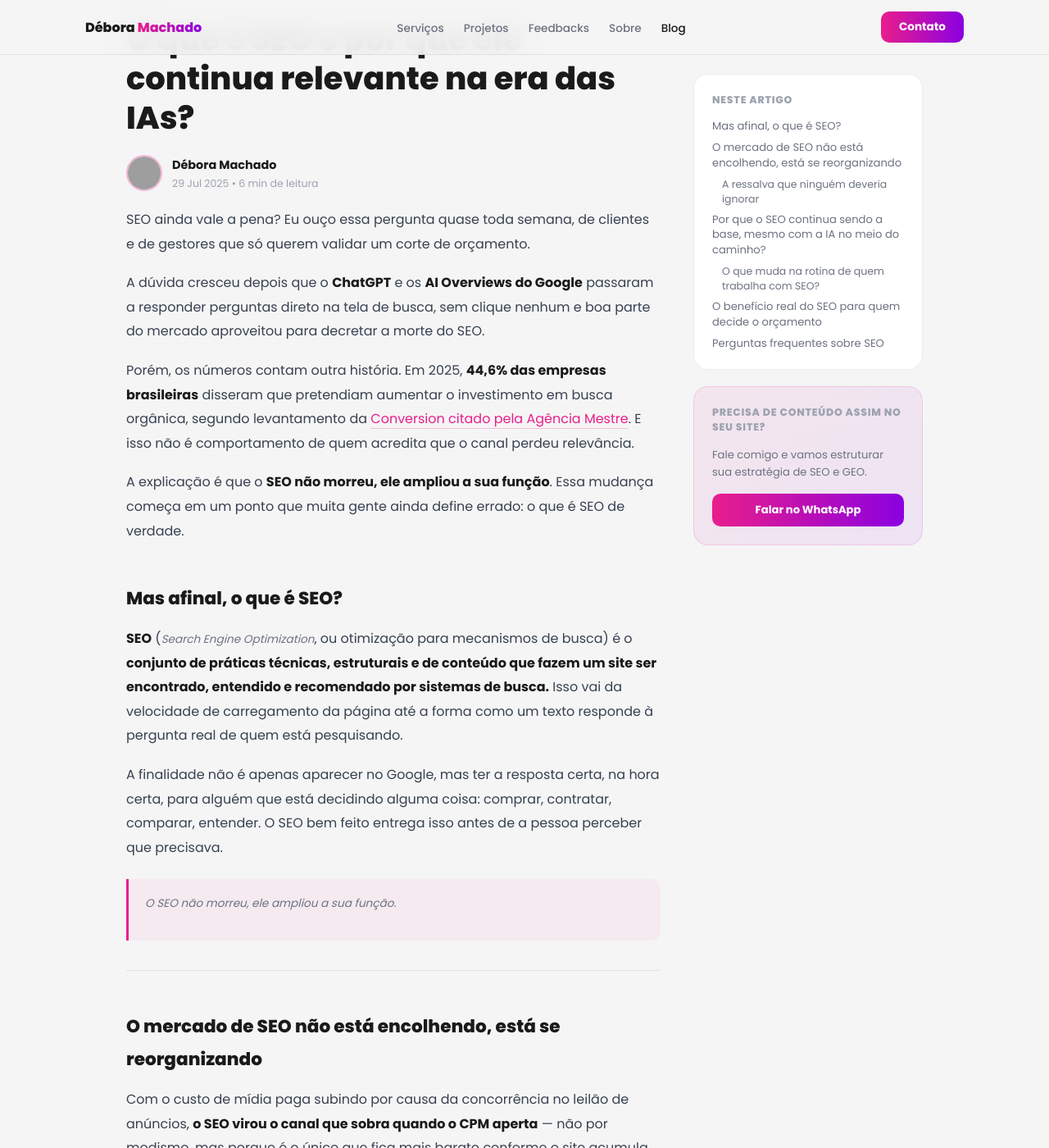
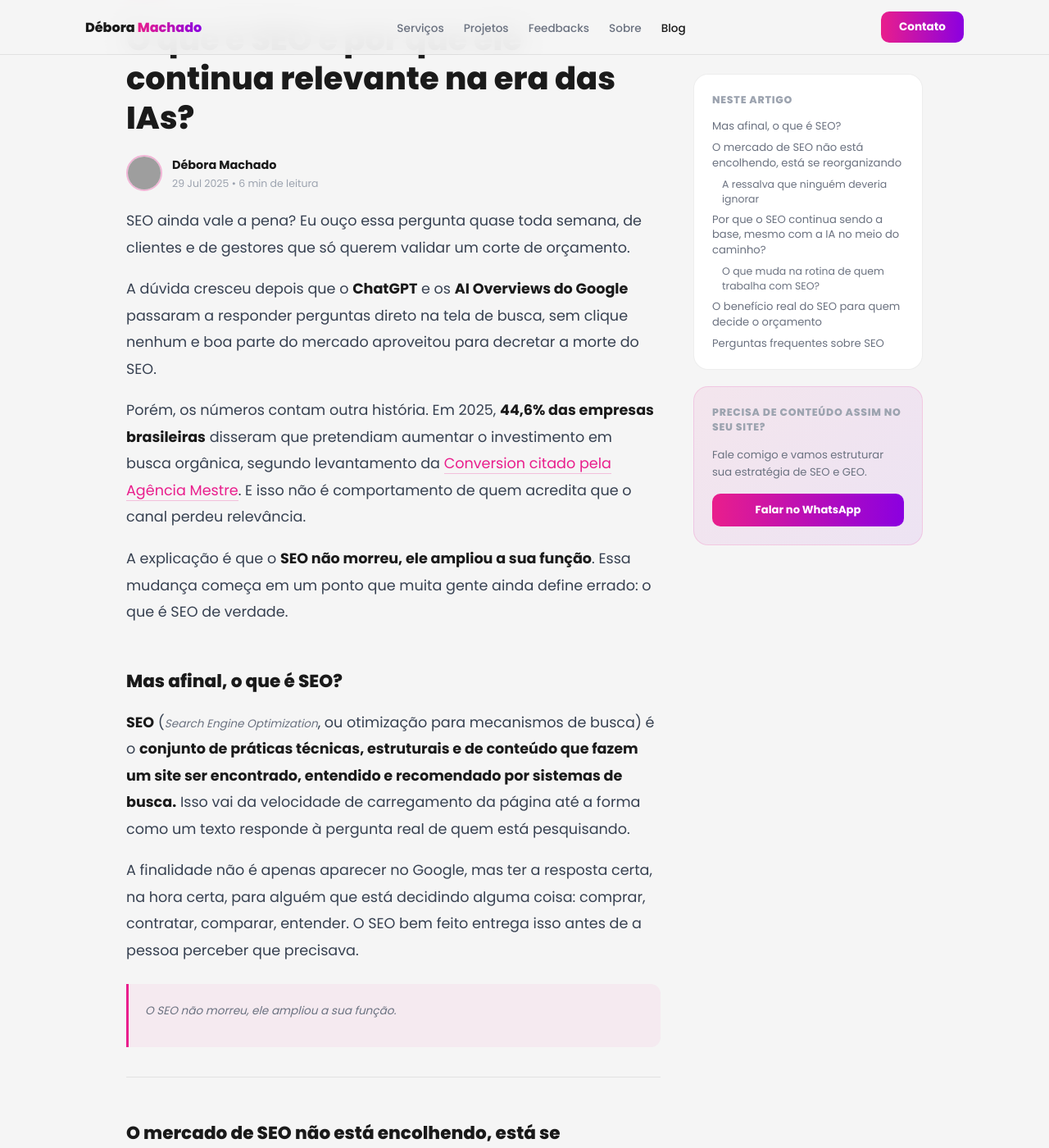
Before and after one commit to debora9415/blog-debora, a Jekyll site: the page built from _posts/2025-07-29-o-que-e-seo.md, in a window 1280 px wide and 1400 px high, scrolled down 194 px. Shown: the whole window at 82% size. Built offline with Jekyll 4.4.1, drawn with Linux system fonts in a browser that asks for light colours.

Commit message:
Update post.html

```diff
--- a/_layouts/post.html
+++ b/_layouts/post.html
@@ -82,7 +82,7 @@
       <h2 class="related-title">Continue lendo</h2>
       <div class="related-grid">
         {% for post in related %}
-        <a href="{{ post.url }}" class="related-card">
+        <a href="{{ site.baseurl }}{{ post.url }}" class="related-card">
           <span class="related-tag">{{ post.tags | first | default: "SEO" }}</span>
           <p class="related-card-title">{{ post.title }}</p>
         </a>
@@ -144,7 +144,7 @@
 }
 
 /* BODY */
-.post-body{color:#374151;font-size:1rem;line-height:1.85;}
+.post-body{color:#374151;font-size:1.1rem;line-height:1.85;}
 .post-body h2{font-size:1.35rem;font-weight:800;color:#1a1a1a;margin:40px 0 14px;padding-top:8px;}
 .post-body h3{font-size:1.05rem;font-weight:700;color:#1a1a1a;margin:28px 0 10px;}
 .post-body p{margin-bottom:18px;}
```
